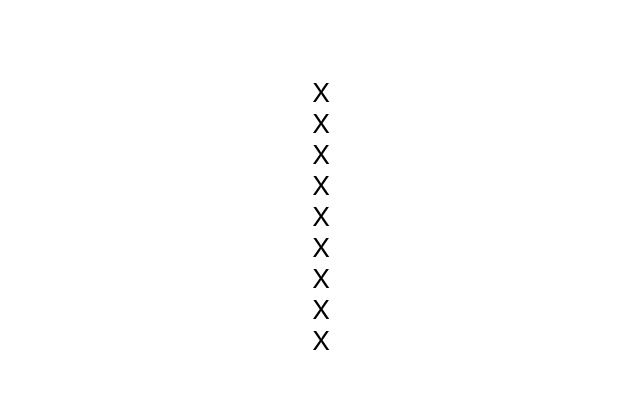
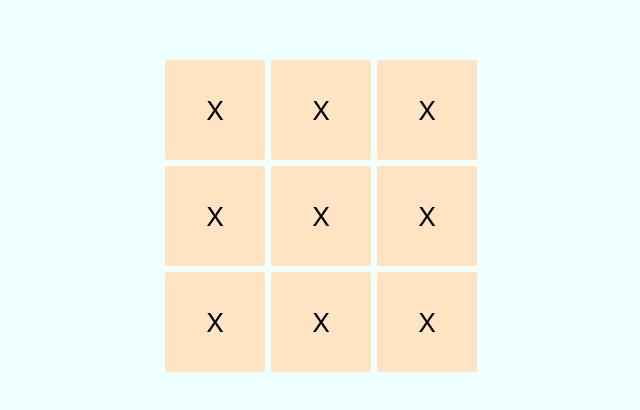
Before and after one commit to dbajpeyi/tic-tac-toe, a React (Vite) app: page / in a window 1280 px wide. Shown: the part 184-594 px from the top of the page, without its empty margins (319-959 px from the left). Built offline with nearby package versions, Linux system fonts and the light colour scheme.

Commit message:
feat: add basic board layout

```diff
--- a/index.html
+++ b/index.html
@@ -1,11 +1,11 @@
-<!DOCTYPE html>
+<!doctype html>
 <html lang="en">
   <head>
     <meta charset="UTF-8" />
     <meta name="viewport" content="width=device-width, initial-scale=1.0" />
     <title>Play tic-tac-toe</title>
   </head>
-  <body>
+  <body style="background-color: azure">
     <noscript>You need to enable JavaScript to run this app.</noscript>
     <div id="root"></div>
     <script type="module" src="/src/main.tsx"></script>
--- /dev/null
+++ b/src/features/game/Game.module.css
@@ -0,0 +1,17 @@
+.grid {
+  display: grid;
+  gap: 2px;
+  grid-template-columns: repeat(3, 1fr);
+}
+
+.cell {
+  display: flex;
+  align-items: center;
+  justify-content: center;
+  background-color: bisque;
+  width: 100px;
+  height: 100px;
+  margin: 2px;
+  border-radius: 2px;
+  cursor: pointer;
+}
--- a/src/features/game/Game.tsx
+++ b/src/features/game/Game.tsx
@@ -1,13 +1,34 @@
 import { useAppSelector } from "../../app/hooks"
 import { RootState } from "../../app/store"
-import { boardState } from "./slice"
+import { PlayerSymbol, boardState } from "./slice"
+import styles from "./Game.module.css"
 
-function Cell() {}
+interface CellProps {
+  symbol: PlayerSymbol
+  id: string
+}
+
+const Cell = (props: CellProps) => {
+  const onCellClicked = (id: string) => {
+    console.log(`Cell ${id} was clicked`)
+  }
+
+  return (
+    <div className={styles.cell} onClick={() => onCellClicked(props.id)}>
+      {props.symbol}
+    </div>
+  )
+}
 
 function Board() {
   const board = useAppSelector(boardState)
-  console.log("BOARD", board)
-  return board.map((cell) => <div key={cell.id}>{cell.symbol}</div>)
+  return (
+    <div className={styles.grid}>
+      {board.map((item) => (
+        <Cell {...item} key={item.id} />
+      ))}
+    </div>
+  )
 }
 
 export function Game() {
--- a/src/features/game/slice.tsx
+++ b/src/features/game/slice.tsx
@@ -2,8 +2,8 @@ import { createSlice } from "@reduxjs/toolkit"
 import { BOARD_SIZE } from "./const"
 import { RootState } from "../../app/store"
 
-type PlayerSymbol = "X" | "O" | null
-interface Cell {
+export type PlayerSymbol = "X" | "O" | null
+export interface Cell {
   symbol: PlayerSymbol
   id: string
 }
```
